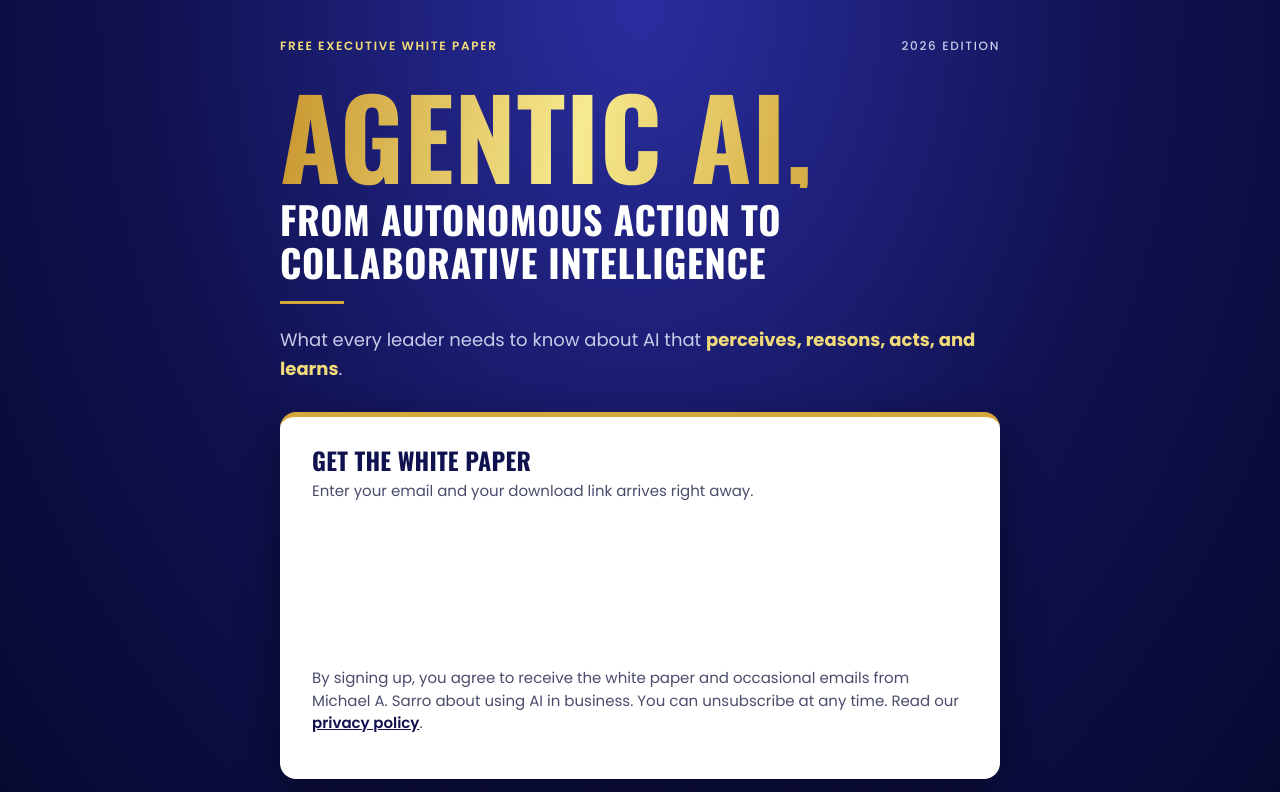
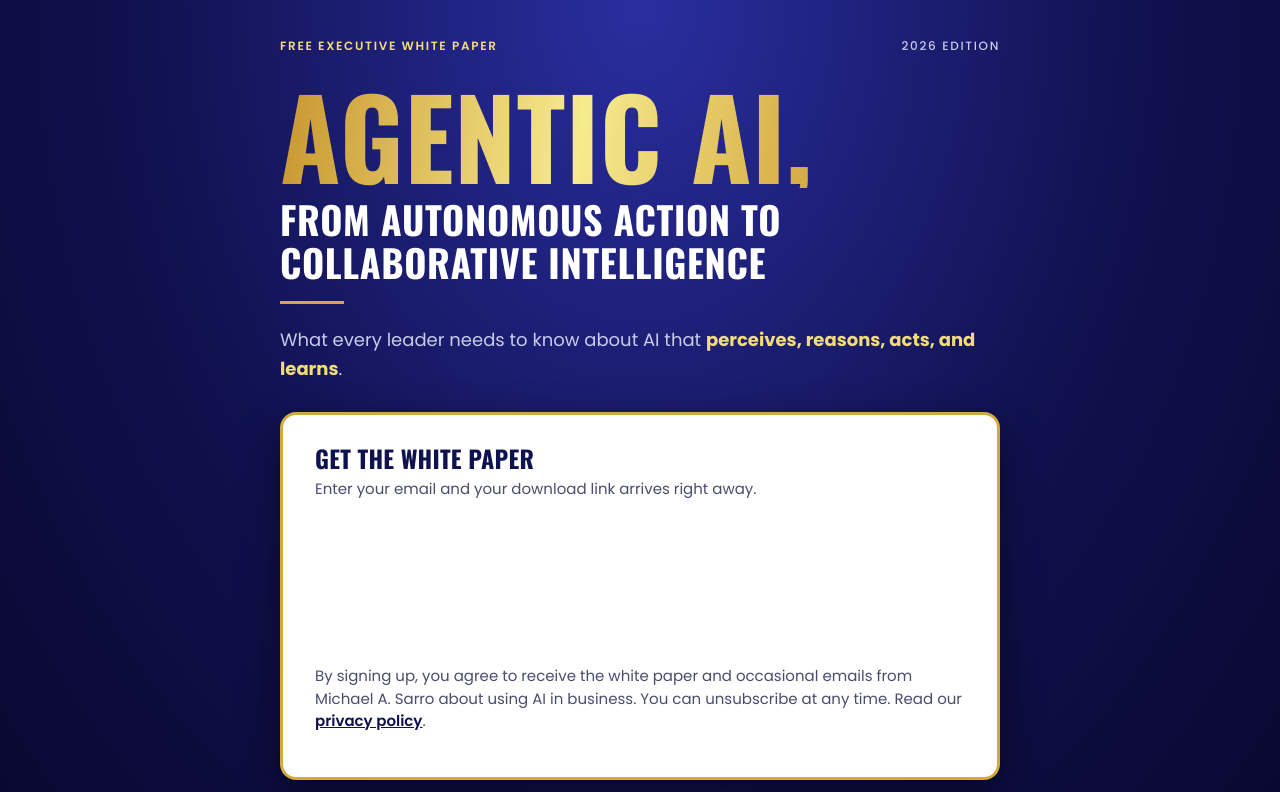
Before and after one commit to Ai-For-Business-Success/aiforbusinesssuccess-site, a plain HTML site: page whitepaper/index.html in a window 1280 px wide. Shown: the top 792 px of the page. Drawn offline with Linux system fonts and the light colour scheme.

Commit message:
CSS gold border around the subscribe screen

```diff
--- a/assets/css/site.css
+++ b/assets/css/site.css
@@ -43,7 +43,7 @@
 .hero h1 .rest{display:block;font-size:clamp(24px,6.4vw,38px);line-height:1.15;color:var(--white)}
 
 /* form card */
-.form-card{background:var(--white);color:var(--ink);border-radius:16px;padding:24px 20px;margin-top:8px;box-shadow:0 14px 40px rgba(0,0,0,.45);border-top:5px solid var(--gold)}
+.form-card{background:var(--white);color:var(--ink);border-radius:16px;padding:24px 20px;margin-top:8px;box-shadow:0 14px 40px rgba(0,0,0,.45);border:3px solid var(--gold)}
 .form-card h2{color:var(--navy);font-size:24px;margin-bottom:6px}
 .form-card p{margin:0 0 14px;color:#4A4C6C;font-size:15px}
 .form-embed{min-height:150px}
```
